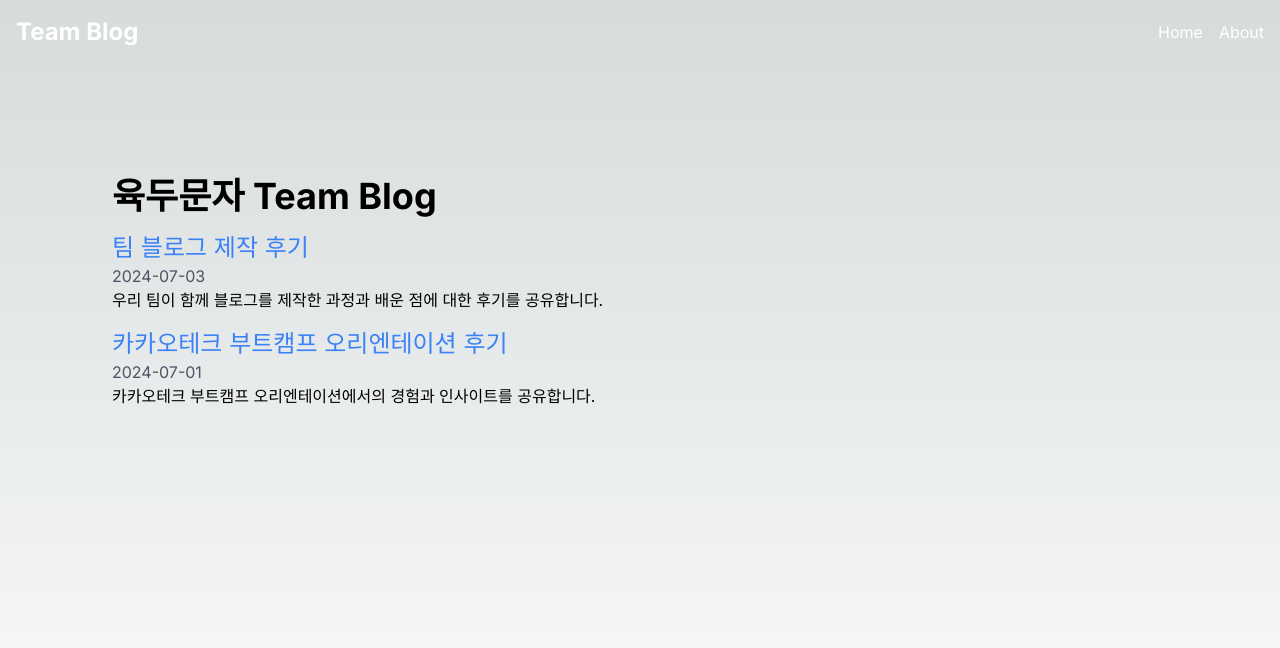
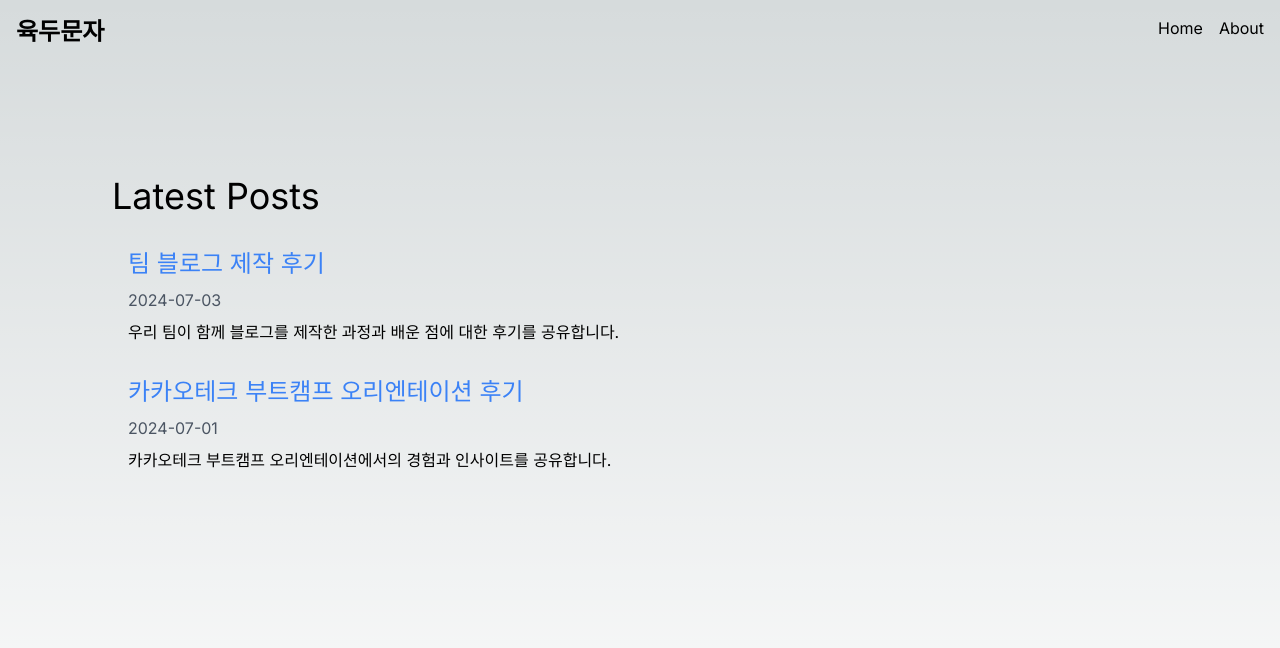
Before and after one commit to ktb6/ktb6-project, a Next.js app: page / in a window 1280 px wide. Shown: the top 648 px of the page. Built offline with nearby package versions, Linux system fonts and the light colour scheme.

Commit message:
KTB-14: minor changes

```diff
--- /dev/null
+++ b/src/app/contact/page.tsx
@@ -0,0 +1,10 @@
+const Contact = () => {
+  return (
+    <div className="container mx-auto p-4 min-h-screen">
+      <h1 className="text-4xl font-bold mb-4">Contact</h1>
+      <p>This is the contact page of the blog.</p>
+    </div>
+  );
+};
+
+export default Contact;
--- a/src/app/page.tsx
+++ b/src/app/page.tsx
@@ -16,16 +16,22 @@ export default function Home() {
   return (
     <main className="flex min-h-screen flex-col items-center justify-between p-24">
       <div className="container mx-auto p-4">
-        <h1 className="text-4xl font-bold mb-4">육두문자 Team Blog</h1>
+        <h1 className="text-4xl mb-4">Latest Posts</h1>
         <ul>
           {posts.map((post) => (
-            <li key={post.slug} className="mb-4">
+            <div key={post.slug} className="container mb-r p-4 hover:bg-gradient-to-r from-gray-200 to-gray-300">
+            <li
+              key={post.slug}
+            >
               <Link href={`/posts/${post.slug}`}>
-                <span className="text-blue-500 text-2xl">{post.title}</span>
+                <span className="text-blue-500 text-2xl mb-2 block">
+                  {post.title}
+                </span>
               </Link>
-              <p className="text-gray-600">{post.date}</p>
+              <p className="text-gray-600 mb-2">{post.date}</p>
               <p>{post.description}</p>
             </li>
+            </div>
           ))}
         </ul>
       </div>
--- a/src/app/posts/[slug]/page.tsx
+++ b/src/app/posts/[slug]/page.tsx
@@ -33,8 +33,8 @@ export default function Post({ params }: PostProps) {
   return (
     <div className="container mx-auto p-4">
       <h1 className="text-4xl font-bold mb-4">{data.title}</h1>
-      <p className="text-gray-600 mb-8">{data.date}</p>
-      <p className="text-gray-800 mb-8">{data.description}</p>
+      <p className="mb-8">{data.date}</p>
+      <p className="mb-8">{data.description}</p>
       <div className="prose">
         <ReactMarkdown
           components={{
--- a/src/components/header.tsx
+++ b/src/components/header.tsx
@@ -2,11 +2,11 @@ import Link from "next/link";
 
 const Header = () => {
   return (
-    <header className="bg-transparent text-black p-4">
-      <div className="container mx-auto flex justify-between items-center text-white">
+    <header className="bg-transparent p-4">
+      <div className="container mx-auto flex justify-between items-centers">
         <h1 className="text-2xl font-bold">
           <Link href="/">
-            <span>Team Blog</span>
+            <span>육두문자</span>
           </Link>
         </h1>
         <nav>
```
